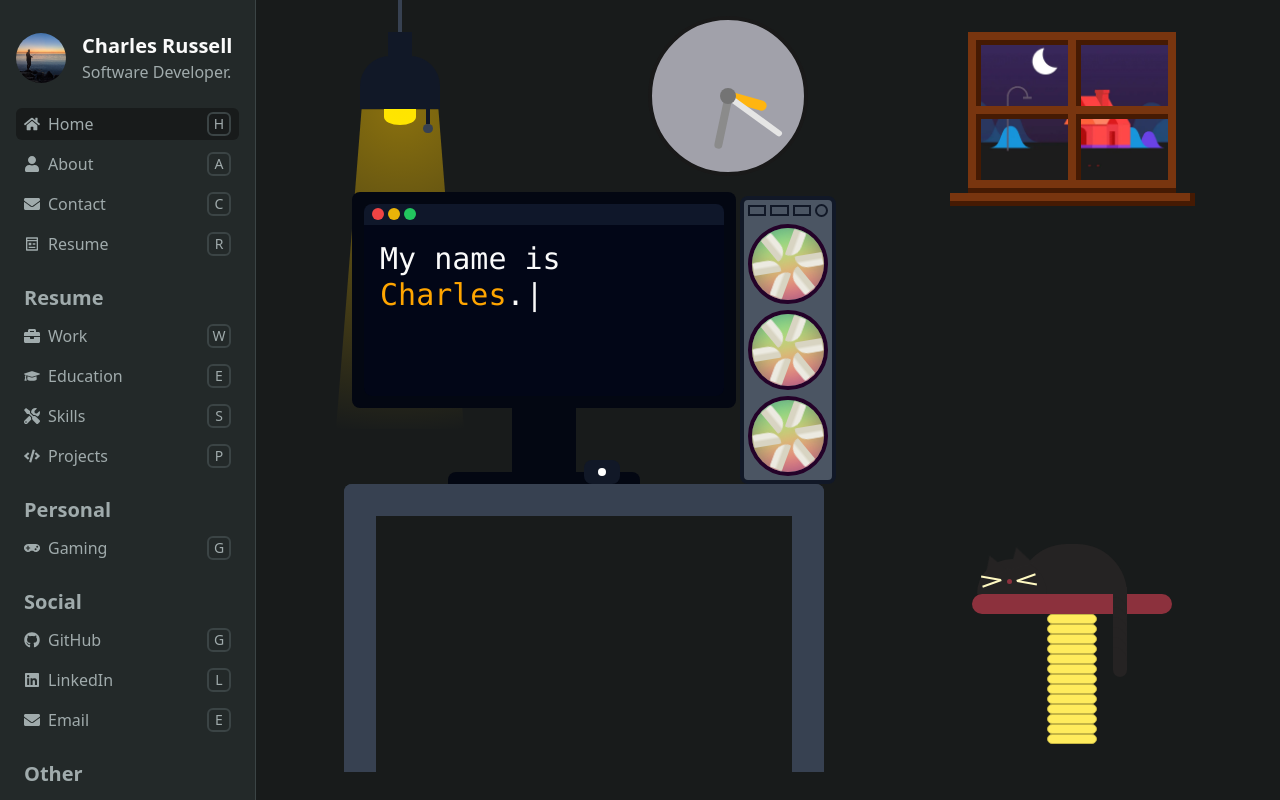
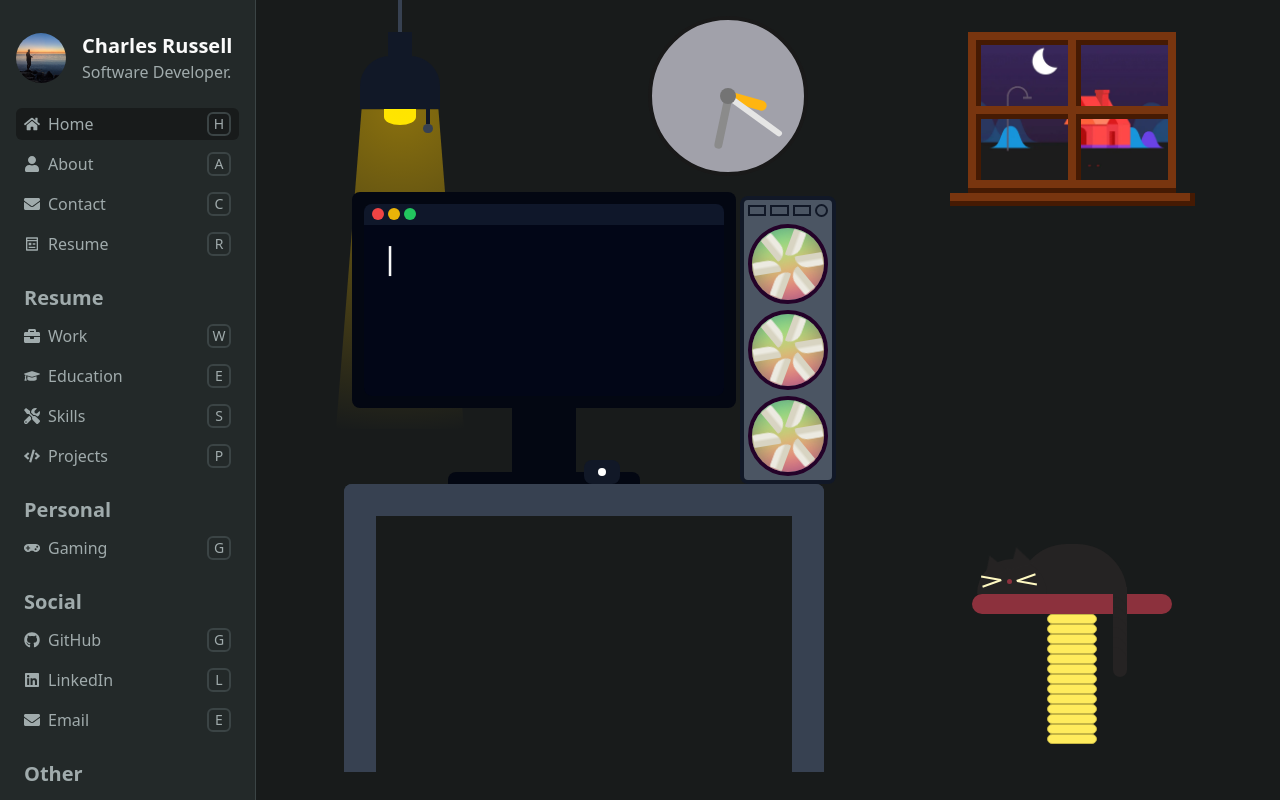
Before and after one commit to cjrussell23/portfolio-01, a Next.js app: page / in a window 1280 px wide. Built offline with nearby package versions, Linux system fonts and the light colour scheme.

Commit message:
Update heroTypeWriter.js

```diff
--- a/app/_components/heroSection/desk/heroTypeWriter/heroTypeWriter.js
+++ b/app/_components/heroSection/desk/heroTypeWriter/heroTypeWriter.js
@@ -23,20 +23,8 @@ export default function HeroTypeWriter() {
           .pauseFor(2000)
           .deleteAll()
           .typeString(
-            'I am always trying to <span style="color:orange">learn</span>.'
-          )
-          .pauseFor(2000)
-          .deleteAll()
-          .typeString(
-            'This website is still a <span style="color:orange">work in progress</span>.'
-          )
-          .pauseFor(2000)
-          .deleteAll()
-          .typeString(
-            '<a href="/gaming">I recently added the <span style="color:cyan">gaming</span> section - check it out!</a>'
-          )
-          .pauseFor(2000)
-          .start();
+            'Thanks for checking out my <span style="color:orange">portfolio</span>.'
+          );
       }}
     />
   );
```
